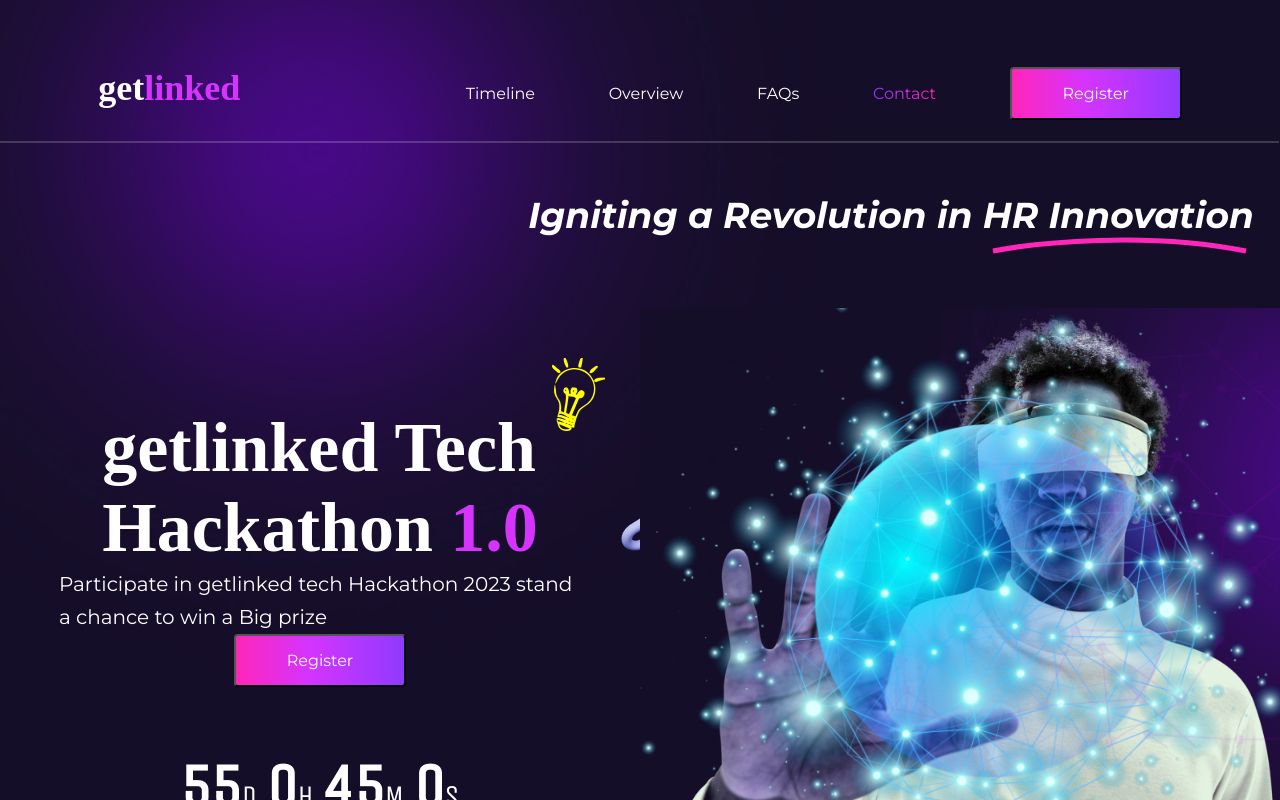
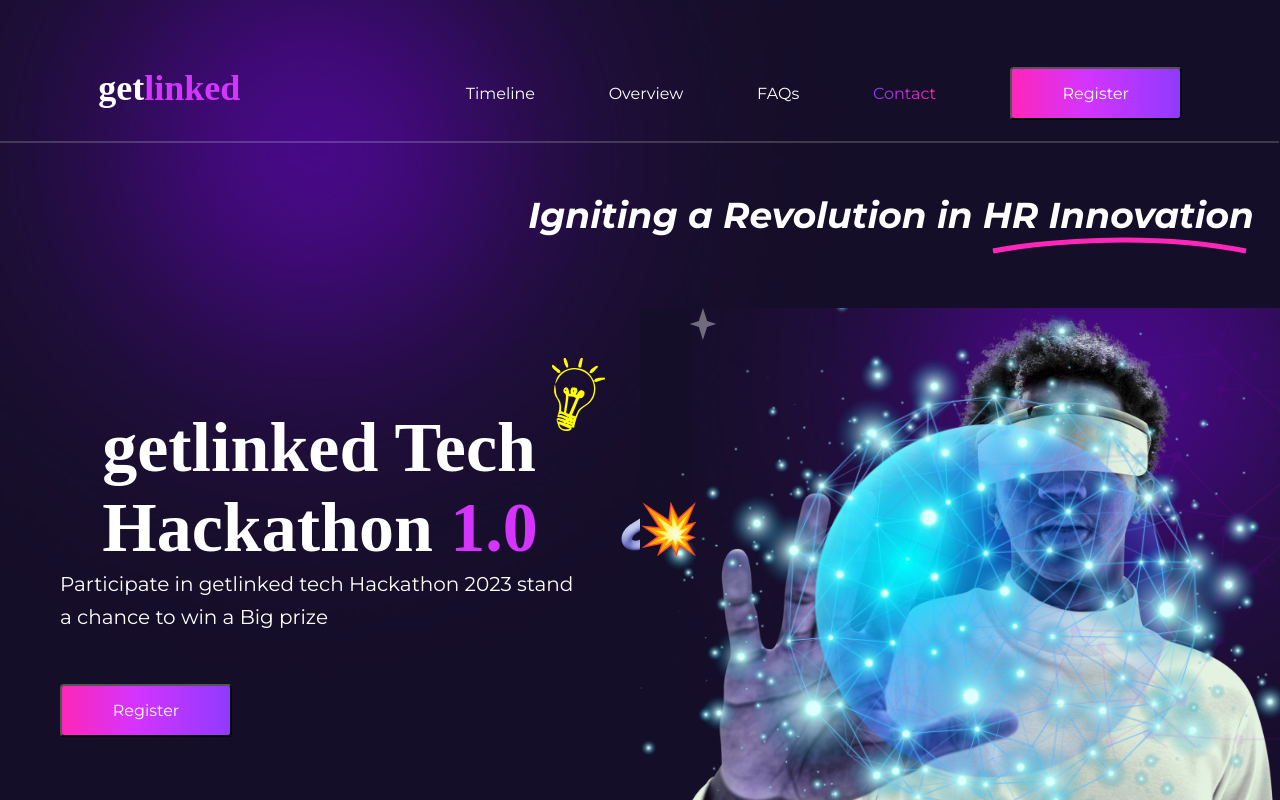
Before and after one commit to harzyz/hackathon, a React (Vite) app: page / in a window 1280 px wide. Shown: the top 800 px of the page. Built offline with nearby package versions, Linux system fonts and the light colour scheme; a web font is replaced by a local one.

Commit message:
first commit

```diff
--- a/index.html
+++ b/index.html
@@ -5,7 +5,7 @@
     <link rel="icon" type="image/svg+xml" href="/vite.svg" />
     <meta name="viewport" content="width=device-width, initial-scale=1.0" />
     <link href="https://api.fontshare.com/v2/css?f[]=clash-display@200,400,700,500,600,1,300&display=swap" rel="stylesheet">
-    <title>Vite + React</title>
+    <title>getLinked</title>
   </head>
   <body>
     <div id="root"></div>
--- a/src/components/LandingPage.jsx
+++ b/src/components/LandingPage.jsx
@@ -22,6 +22,8 @@ import img18 from '../../public/Images/wisper logo white.png'
 import img19 from '../../public/Images/Paybox.png'
 import img20 from '../../public/Images/Vizual Plus.png'
 import img21 from '../../public/Images/manWithLock.png'
+import img22 from '../../public/Images/lit.png'
+import img23 from '../../public/Images/starReg.png'
 
 
 function LandingPage() {
@@ -72,8 +74,9 @@ function LandingPage() {
               <h1 className="subTitle" >Hackathon <span className="linked">1.0</span></h1>
               <img className="chain" src={img03} alt="" />
             </span>
+            <span className="makeLeft">
             <span className="participateNote">
-            <p >Participate in getlinked tech Hackathon 2023 stand a chance to win a Big prize</p>
+              <p>Participate in getlinked tech Hackathon 2023 stand a chance to win a Big prize</p>
             </span>
             <Link to='/register'><button className="registerBtn">Register</button></Link>
             <div className="countdownTimer">
@@ -96,11 +99,14 @@ function LandingPage() {
                 </div>
               </div>
             </div>
+            </span>
           </div>
           <div className="secondHalf">
+            <img className="lit" src={img22} alt="" />
             <img className="picOpacity" src={img01} alt="" />
             <img className="picIndex" src={img04} alt="" />
             <img className="picIndex" src={img05} alt="" />
+            <img className="starFirstPart" src={img23} alt="" />
           </div>
         </div>
         <div className="line"></div>
--- a/src/components/Navbar.jsx
+++ b/src/components/Navbar.jsx
@@ -1,7 +1,15 @@
 import PropTypes from 'prop-types'
+import { useState } from 'react';
 import { Link } from 'react-router-dom';
 
 function Navbar({styleContact}) {
+  const [bgBtn, setBgBtn] = useState(false)
+
+  const handlebgBtn = () => {
+    setBgBtn(true)
+  }
+
+
   return (
     <nav className="header">
       <Link to='/'><h1>get<span className="linked">linked</span></h1></Link>
@@ -10,7 +18,7 @@ function Navbar({styleContact}) {
         <a href="#overview"><p>Overview</p></a>
         <p>FAQs</p>
         <Link to='/contact'><p className={styleContact ? 'contact' : ''}>Contact</p></Link>
-        <Link to='/register'><button className="registerBtn">Register</button></Link>
+        <Link to='/register'><button onClick={handlebgBtn} className={bgBtn ? 'bgBtn' : 'registerBtn'}>Register</button></Link>
       </div>
       <span className="hamburger">
       <svg xmlns="http://www.w3.org/2000/svg" width="19" height="14" viewBox="0 0 19 14" fill="none">
--- a/src/components/RegisterPage.jsx
+++ b/src/components/RegisterPage.jsx
@@ -1,5 +1,14 @@
 import { useState, useEffect } from 'react';
 import { Link } from 'react-router-dom';
+import img01 from '../../public/Images/regImg.png'
+import img02 from '../../public/Images/starReg2.png'
+import img03 from '../../public/Images/starReg3.png'
+import img04 from '../../public/Images/starReg.png'
+import img05 from '../../public/Images/ladyWalking.png'
+import img06 from '../../public/Images/manWalking.png'
+import img07 from '../../public/Images/Line 9.png'
+import img08 from '../../public/Images/successful-man-3025713-2526911 1.png'
+import img09 from '../../public/Images/successfully-done-5108472-4288033 1.png'
 
 function RegisterPage() {
   const [options, setOptions] = useState([]);
@@ -90,24 +99,24 @@ function RegisterPage() {
     <div className='reg'>
       <div className="registeration">
         <div className='regImg'>
-          <img className='starReg2' src="/public/Images/starReg2.png" alt="" />
-          <img className='starReg3' src="/public/Images/starReg3.png" alt="" />
-          <img className='starReg4' src="/public/Images/starReg.png" alt="" />
-          <img width={'100%'} src="/public/Images/regImg.png" alt="" />
+          <img className='starReg2' src={img02} alt="" />
+          <img className='starReg3' src={img03} alt="" />
+          <img className='starReg4' src={img04} alt="" />
+          <img width={'100%'} src={img01} alt="" />
         </div>
         <div className="regForm">
           <div className='formWrapper'>
-            <img className='starReg' src="/public/Images/starReg.png" alt="" />
+            <img className='starReg' src={img04} alt="" />
             <div className="formContainer">
               <h1 className="subTitle2 linked">Register</h1>
               <span className='movement'>
                 <p className='beTheMov'>Be part of this movement!</p>
                 <span className='movement2'>
                   <span className='movement3'>
-                    <img src="/public/Images/ladyWalking.png" alt="" />
-                    <img src="/public/Images/manWalking.png" alt="" />
+                    <img src={img05} alt="" />
+                    <img src={img06} alt="" />
                   </span>
-                  <img src="/public/Images/Line 9.png" alt="" />
+                  <img src={img07} alt="" />
                 </span>
               </span>
               <h1 className='createAcc'>CREATE YOUR ACCOUNT</h1>
@@ -196,8 +205,8 @@ function RegisterPage() {
           <div className="modal-content">
             <span className="close" onClick={closeModal}>&times;</span>
             <span>
-              <img className='modalPic2' src="/public/Images/successful-man-3025713-2526911 1.png" alt="Modal Image" />
-              <img className='modalPic' src="/public/Images/successfully-done-5108472-4288033 1.png" alt="Modal Image" />
+              <img className='modalPic2' src={img08} alt="Modal Image" />
+              <img className='modalPic' src={img09} alt="Modal Image" />
             </span>
             <span className='marg'></span>
             <h1 className='createAcc'>Congratulations</h1>
--- a/src/index.css
+++ b/src/index.css
@@ -48,6 +48,16 @@
   display: flex;
   flex-direction: column;
   gap: 50px;
+}
+.bgBtn{
+  border: 2px solid #9A39FF;
+  background-color: black;
+  height: 53px;
+  width: 172px;
+  border-radius: 4px;
+  color: #FFF;
+  font-family: Montserrat;
+  font-size: 16p
 }
 .line{
   border: 1px solid #ffffff2e;
@@ -100,6 +110,12 @@
   flex-direction: column;
   align-items: center;
 }
+.makeLeft{
+  display: flex;
+  gap: 50px;
+  flex-direction: column;
+  align-items: flex-start;
+}
 .subTitle{
   color: #FFF;
   font-family: Clash Display;
@@ -121,8 +137,9 @@
   font-style: normal;
   font-weight: 400;
   line-height: 33.2px;
-  width: 522px;
-  margin: 0 auto;
+  text-align: left;
+  width: 520px;
+  /* margin: 0 auto; */
 }
 .secondHalf{
   width: 50%;
@@ -130,22 +147,24 @@
   background-color: #150E28;
   background-blend-mode: hard-light;
   background-image: url('/public/Images/forFourthPart2.png');
-  background-position: 300px -300px;
+  background-position: 50px -400px;
   background-repeat: no-repeat;
 }
 .picOpacity{
   filter: hue-rotate(230deg);
+  width: 100%;
   /* filter: purple; */
 }
 .picIndex{
   z-index: 5;
   position: absolute;
   top: 0;
+  width: 100%;
   left: 0;
 }
-.secondHalf img{
+/* .secondHalf img{
   width: 100%;
-}
+} */
 .creative{
   position: absolute;
   left: 450px;
@@ -649,6 +668,19 @@
   border: 1px solid #D434FE;
   background: rgba(217, 217, 217, 0.03);
 }
+.lit{
+  position: absolute;
+  z-index: 7;
+  width: 58px;
+  height: 58px;
+  top: 30%;
+  left: 0;
+}
+.starFirstPart{
+  position: absolute;
+  top: 0;
+  left: 50px;
+}
 .listing{
   list-style: square inside url("/public/Images/listTerms.png");
 }
@@ -726,9 +758,13 @@ a{
   text-decoration: none;
   color: inherit;
 }
+/* .topLine{
+  display: flex;
+  flex-direction: column;
+} */
 .countdown{
   gap: 10px;
-  margin-top: 80px;
+  margin-top: 20px;
   display: flex;
   color: #FFF;
   font-family: Unica One;
```
Also changed, not shown: public/Images/lit.png (added). Lines whose indentation alone changed are shown as unchanged.
